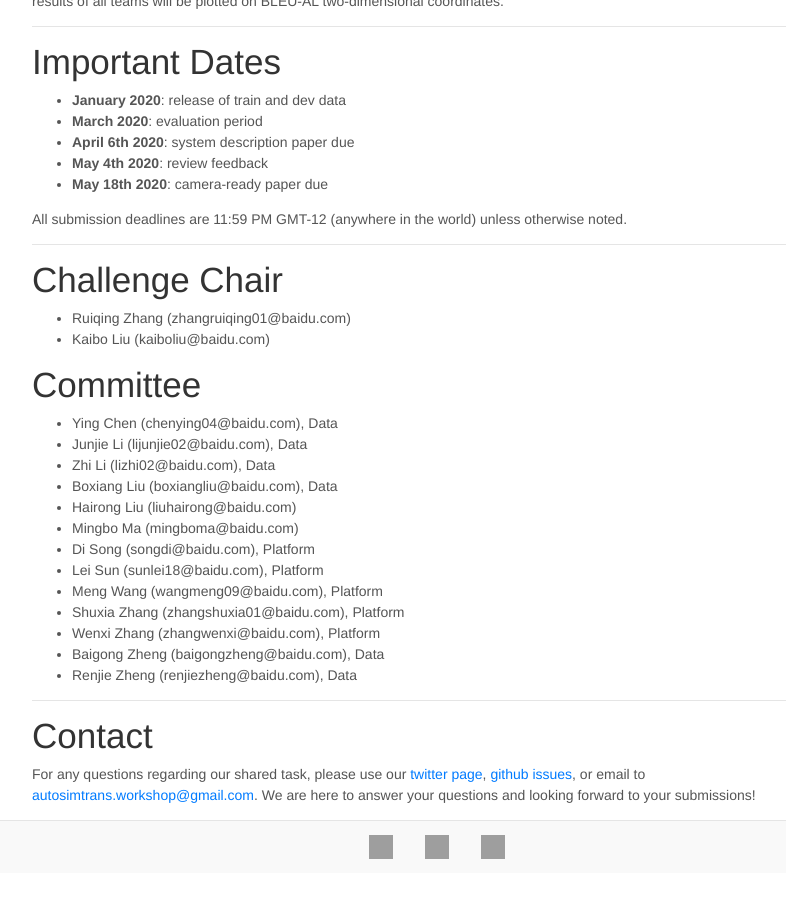
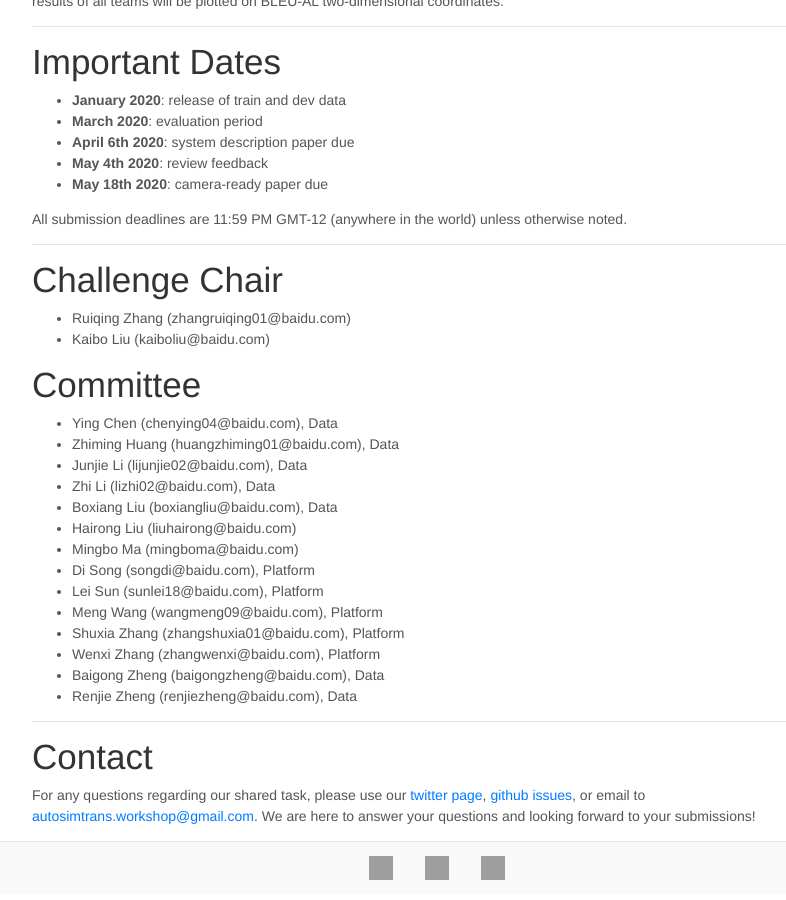
Before and after one commit to autosimtrans/autosimtrans.github.io, a Jekyll site: the page built from shared.md, in a window 1280 px wide and 900 px high, scrolled down 2707 px. Shown: the whole window, without its empty margins (203-989 px from the left). Built offline with Jekyll 4.4.1, drawn with Linux system fonts in a browser that asks for light colours; nearby versions of some CDN libraries; before the commit the page ends 3586 px from its top, so only the background shows below that; grey boxes are pictures that could not be loaded.

Commit message:
committee updated

```diff
--- a/shared.md
+++ b/shared.md
@@ -119,6 +119,7 @@ All submission deadlines are 11:59 PM GMT-12 (anywhere in the world) unless othe
 
 # Committee
 - Ying Chen (chenying04@baidu.com), Data
+- Zhiming Huang (huangzhiming01@baidu.com), Data
 - Junjie Li (lijunjie02@baidu.com), Data
 - Zhi Li (lizhi02@baidu.com), Data
 - Boxiang Liu (boxiangliu@baidu.com), Data
```
